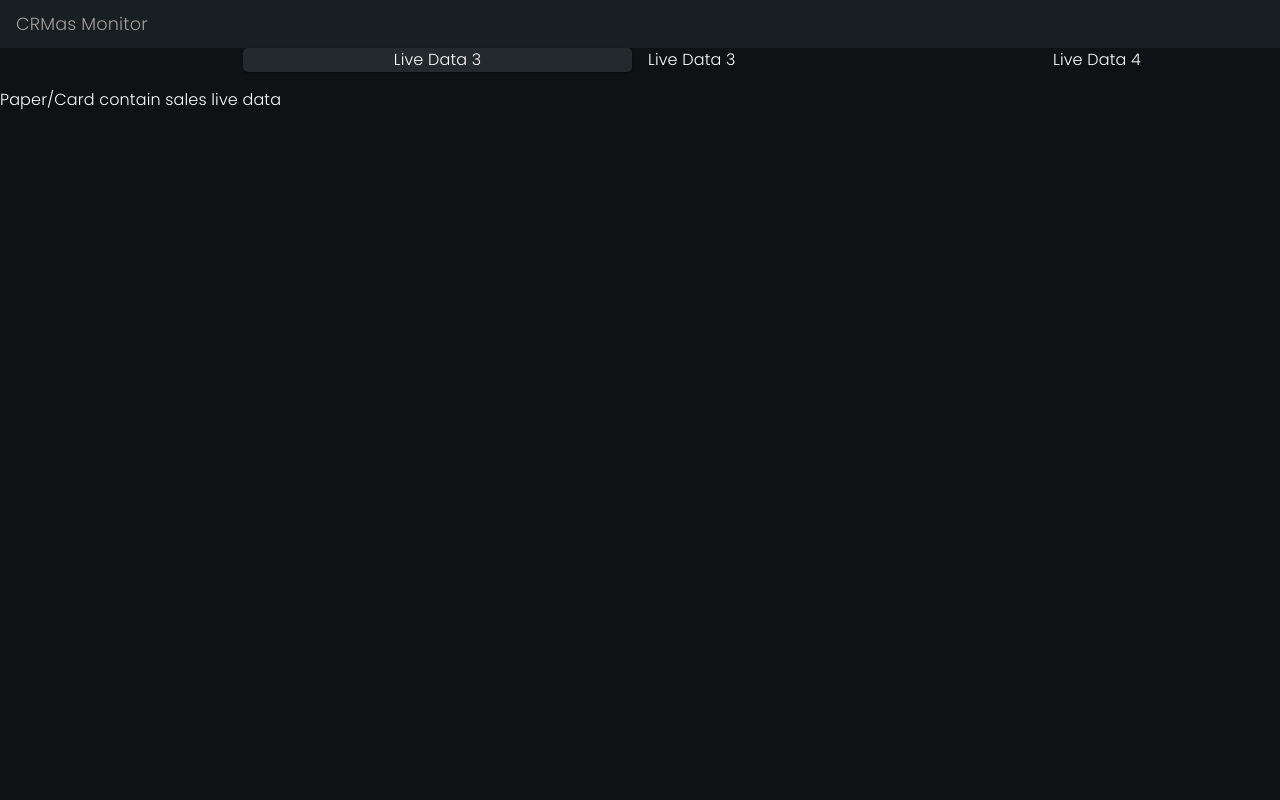
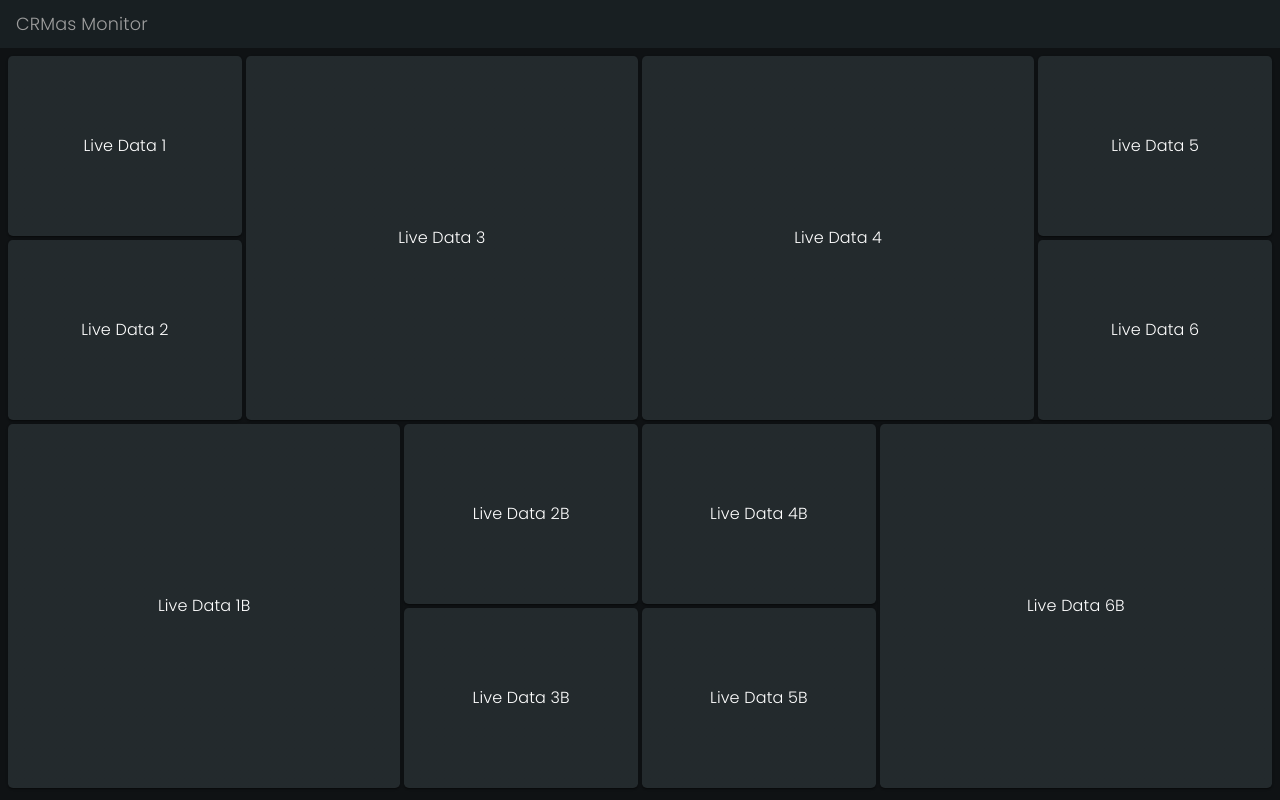
Before and after one commit to luthfibg/crm-sales-frontend, a React (Create React App) app: page /monitor in a window 1280 px wide. Built offline with nearby package versions, Linux system fonts and the light colour scheme.

Commit message:
#30 constructing monitor live data grids

```diff
--- a/src/pages/CRMMonitor.jsx
+++ b/src/pages/CRMMonitor.jsx
@@ -9,27 +9,108 @@ function CRMMonitor() {
         <Box sx={{ width:'100%', height:'3rem', display: 'flex', justifyContent: 'start', alignItems: 'center', bgcolor: darkTheme.palette.background.paper2 }}>
             <Typography sx={{ marginLeft:'1rem', fontSize:'1.1rem', color: darkTheme.palette.text.disabled }}>CRMas Monitor</Typography>
         </Box>
-        <Grid container spacing={2} columns={{ xs: 4, sm: 8, md: 12, lg: 16, xl: 20 }}>
-            <Grid item xs={4} sm={8} md={12} lg={16} xl={20}>
-                <Grid container spacing={2} columns={{ xs: 4, sm: 8, md: 12, lg: 16, xl: 20 }}>
-                    <Grid item xs={4} sm={8} md={3} lg={3} xl={4}>
-                        <Paper></Paper>
+        <Grid container height={'calc(100vh - 3rem)'} spacing={0} columns={{ xs: 4, sm: 8, md: 12, lg: 16, xl: 20 }} p={1}>
+            <Grid item xs={4} sm={8} md={12} lg={16} xl={20} height={'50%'}>
+                <Grid container spacing={0.5} columns={{ xs: 4, sm: 8, md: 12, lg: 16, xl: 20 }} height={'100%'}>
+
+                    {/* column 1 */}
+                    <Grid item xs={4} sm={8} md={3} lg={3} xl={4} sx={{ p: '0px' }}>
+                        <Grid container columns={{ xs: 4, sm: 8, md: 3, lg: 3, xl: 4 }} height={'100%'}>
+                            <Grid item xs={4} sm={8} md={3} lg={3} xl={4}>
+                                <Paper sx={{ display: 'flex', bgcolor: darkTheme.palette.background.paper2, borderRadius: '0.3rem', justifyContent: 'center', alignItems: 'center', height: '100%' }}>
+                                    <Typography>Live Data 1</Typography>
+                                </Paper>
+                            </Grid>
+                            <Grid item xs={4} sm={8} md={3} lg={3} xl={4} mt={0.5}>
+                                <Paper sx={{ display: 'flex', bgcolor: darkTheme.palette.background.paper2, borderRadius: '0.3rem', justifyContent: 'center', alignItems: 'center', height: '100%' }}>
+                                    <Typography>Live Data 2</Typography>
+                                </Paper>
+                            </Grid>
+                        </Grid>
                     </Grid>
+
+                    {/* column 2 */}
                     <Grid item xs={4} sm={8} md={3} lg={5} xl={6}>
-                        <Paper sx={{ display: 'flex', bgcolor: darkTheme.palette.background.paper2, borderRadius: '0.3rem', justifyContent: 'center', alignItems: 'center' }}>
+                        <Paper sx={{ display: 'flex', bgcolor: darkTheme.palette.background.paper2, borderRadius: '0.3rem', justifyContent: 'center', alignItems: 'center', height: '100%' }}>
                             <Typography>Live Data 3</Typography>
                         </Paper>
                     </Grid>
+
+                    {/* column 3 */}
                     <Grid item xs={4} sm={8} md={3} lg={5} xl={6}>
-                        <Typography>Live Data 3</Typography>
+                        <Paper sx={{ display: 'flex', bgcolor: darkTheme.palette.background.paper2, borderRadius: '0.3rem', justifyContent: 'center', alignItems: 'center', height: '100%' }}>
+                            <Typography>Live Data 4</Typography>
+                        </Paper>
                     </Grid>
+
+                    {/* column 4 */}
                     <Grid item xs={4} sm={8} md={3} lg={3} xl={4}>
-                        <Typography>Live Data 4</Typography>
+                        <Grid container columns={{ xs: 4, sm: 8, md: 12, lg: 16, xl: 20 }} height={'100%'}>
+                            <Grid item xs={4} sm={8} md={12} lg={16} xl={20}>
+                                <Paper sx={{ display: 'flex', bgcolor: darkTheme.palette.background.paper2, borderRadius: '0.3rem', justifyContent: 'center', alignItems: 'center', height: '100%' }}>
+                                    <Typography>Live Data 5</Typography>
+                                </Paper>
+                            </Grid>
+                            <Grid item xs={4} sm={8} md={12} lg={16} xl={20} mt={0.5}>
+                                <Paper sx={{ display: 'flex', bgcolor: darkTheme.palette.background.paper2, borderRadius: '0.3rem', justifyContent: 'center', alignItems: 'center', height: '100%' }}>
+                                    <Typography>Live Data 6</Typography>
+                                </Paper>
+                            </Grid>
+                        </Grid>
                     </Grid>
                 </Grid>
             </Grid>
-            <Grid item xs={4} sm={8} md={12} lg={16} xl={20}>
-                <Typography>Paper/Card contain sales live data</Typography>
+            <Grid item xs={4} sm={8} md={12} lg={16} xl={20} height={'50%'}>
+                <Grid container spacing={0.5} columns={{ xs: 4, sm: 8, md: 12, lg: 16, xl: 20 }} height={'100%'}>
+
+                    {/* column 1 */}
+
+                    <Grid item xs={4} sm={8} md={3} lg={5} xl={6}>
+                        <Paper sx={{ display: 'flex', bgcolor: darkTheme.palette.background.paper2, borderRadius: '0.3rem', justifyContent: 'center', alignItems: 'center', height: '100%' }}>
+                            <Typography>Live Data 1B</Typography>
+                        </Paper>
+                    </Grid>
+
+                    {/* column 2 */}
+                    <Grid item xs={4} sm={8} md={3} lg={3} xl={4}>
+                        <Grid container columns={{ xs: 4, sm: 8, md: 3, lg: 3, xl: 4 }} height={'100%'}>
+                            <Grid item xs={4} sm={8} md={3} lg={3} xl={4}>
+                                <Paper sx={{ display: 'flex', bgcolor: darkTheme.palette.background.paper2, borderRadius: '0.3rem', justifyContent: 'center', alignItems: 'center', height: '100%' }}>
+                                    <Typography>Live Data 2B</Typography>
+                                </Paper>
+                            </Grid>
+                            <Grid item xs={4} sm={8} md={3} lg={3} xl={4} mt={0.5}>
+                                <Paper sx={{ display: 'flex', bgcolor: darkTheme.palette.background.paper2, borderRadius: '0.3rem', justifyContent: 'center', alignItems: 'center', height: '100%' }}>
+                                    <Typography>Live Data 3B</Typography>
+                                </Paper>
+                            </Grid>
+                        </Grid>
+                    </Grid>
+
+                    {/* column 3 */}
+                    <Grid item xs={4} sm={8} md={3} lg={3} xl={4}>
+                        <Grid container columns={{ xs: 4, sm: 8, md: 12, lg: 16, xl: 20 }} height={'100%'}>
+                            <Grid item xs={4} sm={8} md={12} lg={16} xl={20}>
+                                <Paper sx={{ display: 'flex', bgcolor: darkTheme.palette.background.paper2, borderRadius: '0.3rem', justifyContent: 'center', alignItems: 'center', height: '100%' }}>
+                                    <Typography>Live Data 4B</Typography>
+                                </Paper>
+                            </Grid>
+                            <Grid item xs={4} sm={8} md={12} lg={16} xl={20} mt={0.5}>
+                                <Paper sx={{ display: 'flex', bgcolor: darkTheme.palette.background.paper2, borderRadius: '0.3rem', justifyContent: 'center', alignItems: 'center', height: '100%' }}>
+                                    <Typography>Live Data 5B</Typography>
+                                </Paper>
+                            </Grid>
+                        </Grid>
+                    </Grid>
+
+                    {/* column 4 */}
+                    <Grid item xs={4} sm={8} md={3} lg={5} xl={6}>
+                        <Paper sx={{ display: 'flex', bgcolor: darkTheme.palette.background.paper2, borderRadius: '0.3rem', justifyContent: 'center', alignItems: 'center', height: '100%' }}>
+                            <Typography>Live Data 6B</Typography>
+                        </Paper>
+                    </Grid>
+
+                </Grid>
             </Grid>
         </Grid>
         </>
```
